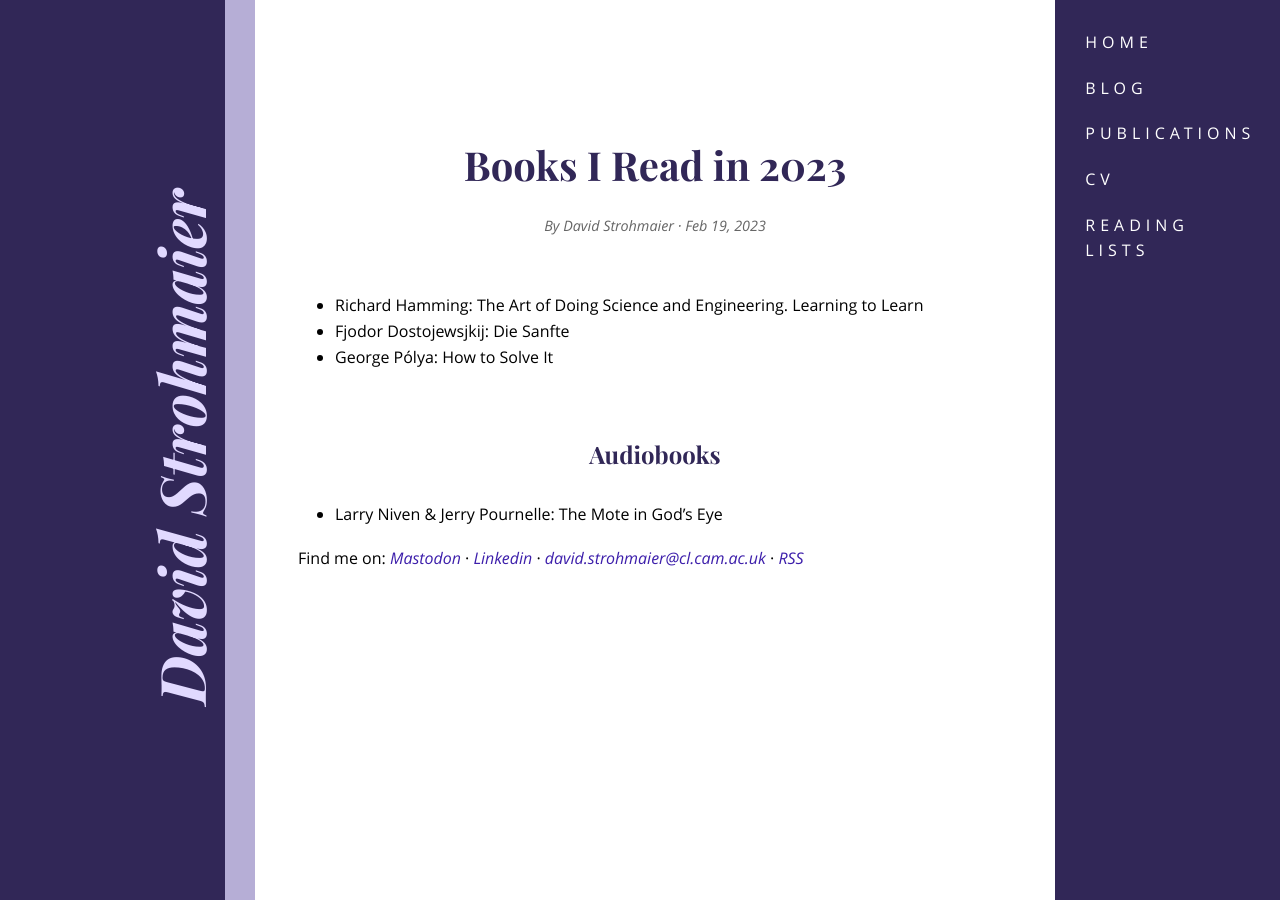
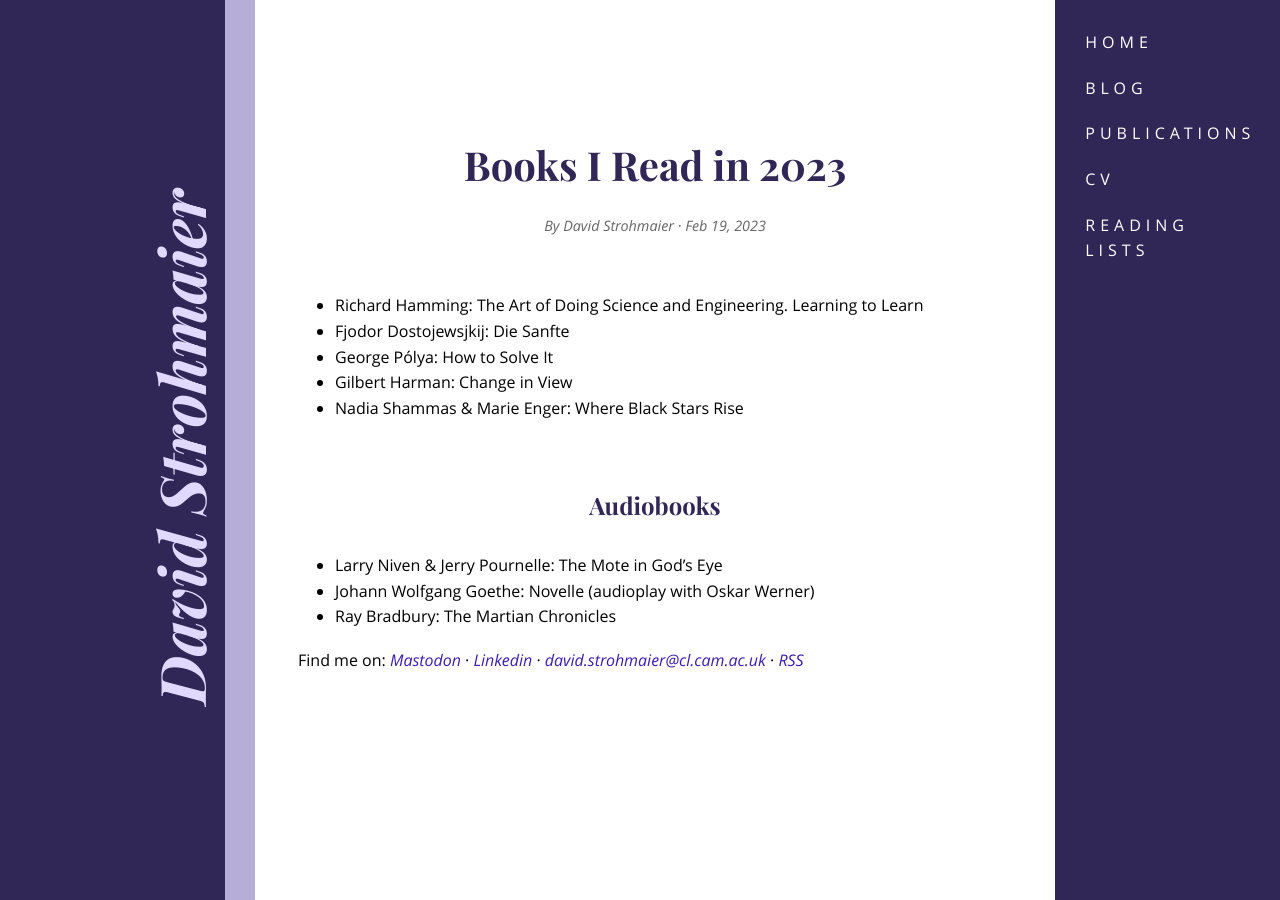
Before and after one commit to dstrohmaier/dstrohmaier.github.io, a Jekyll site: the page built from lists/_posts/2023-02-19-Books-2023.md, in a window 1280 px wide. Built offline with Jekyll 4.4.1, drawn with Linux system fonts in a browser that asks for light colours.

Commit message:
New post and updated book list

```diff
--- a/lists/_posts/2023-02-19-Books-2023.md
+++ b/lists/_posts/2023-02-19-Books-2023.md
@@ -9,7 +9,11 @@ categories: lists
 * Richard Hamming: The Art of Doing Science and Engineering. Learning to Learn
 * Fjodor Dostojewsjkij: Die Sanfte
 * George Pólya: How to Solve It
+* Gilbert Harman: Change in View
+* Nadia Shammas & Marie Enger: Where Black Stars Rise
 
 ## Audiobooks
 
 * Larry Niven & Jerry Pournelle: The Mote in God's Eye
+* Johann Wolfgang Goethe: Novelle (audioplay with Oskar Werner)
+* Ray Bradbury: The Martian Chronicles
```
Also changed, not shown: posts/_posts/2023-04-20-Spring-School-Nengo.md (added, +41 -0 lines).
